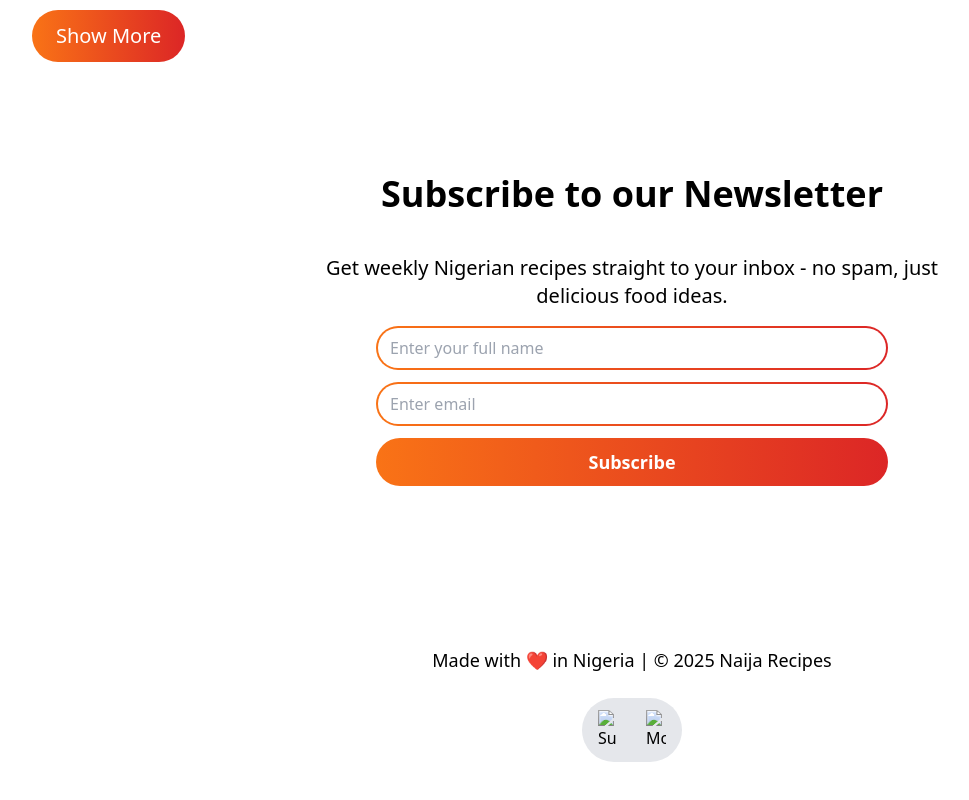
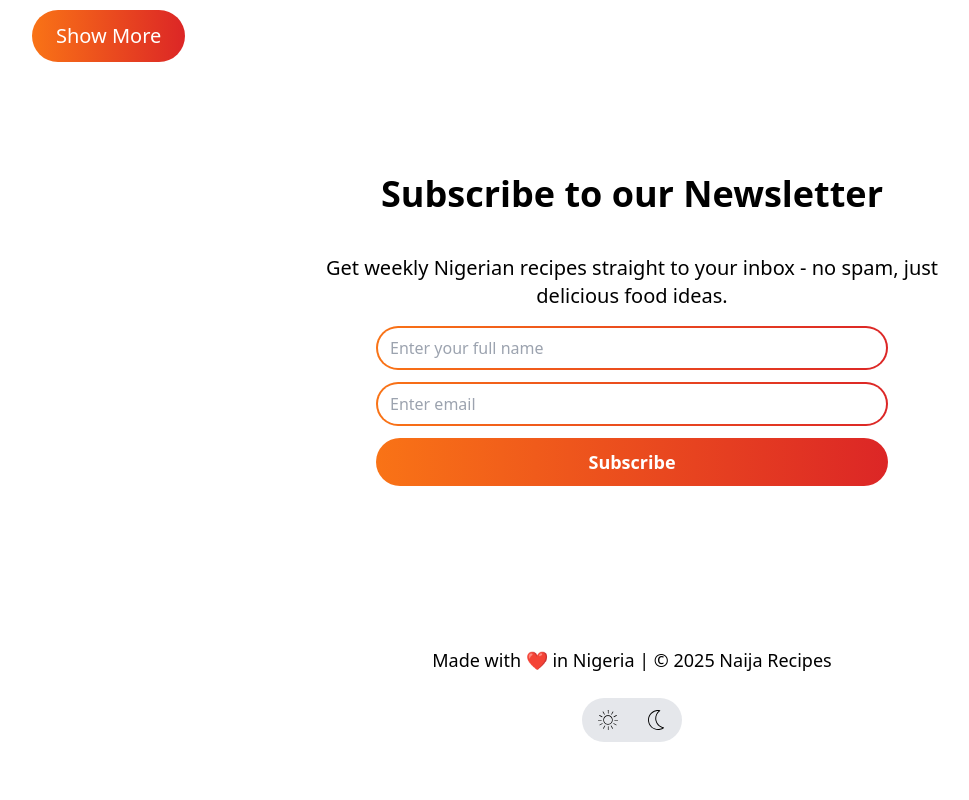
Before and after one commit to Liah-code/Recipe-Page, a plain HTML site: page index.html in a window 1280 px wide. Shown: the part 1294-2094 px from the top of the page, without its empty margins (8-977 px from the left). Drawn offline with nearby package versions, Linux system fonts and the light colour scheme; the site is published under a folder, as on GitHub Pages, so addresses that start at the root find nothing.

Commit message:
new commit

```diff
--- a/index.html
+++ b/index.html
@@ -5,7 +5,7 @@
     <meta name="viewport" content="width=device-width, initial-scale=1.0" />
     <link
       rel="icon"
-      href="/img/chefhat.webp
+      href="./img/chefhat.webp
     "
     />
     <script src="https://cdn.tailwindcss.com"></script>
@@ -188,7 +188,7 @@
           <img
             id="sun"
             class="w-5 cursor-pointer"
-            src="/img/sun-svgrepo-com (1).svg"
+            src="img/sun-svgrepo-com (1).svg"
             alt="Sun"
           />
         </button>
@@ -200,7 +200,7 @@
           <img
             id="moon"
             class="w-5 cursor-pointer"
-            src="/img/basic-moon-svgrepo-com.svg"
+            src="img/basic-moon-svgrepo-com.svg"
             alt="Moon"
           />
         </button>
```
